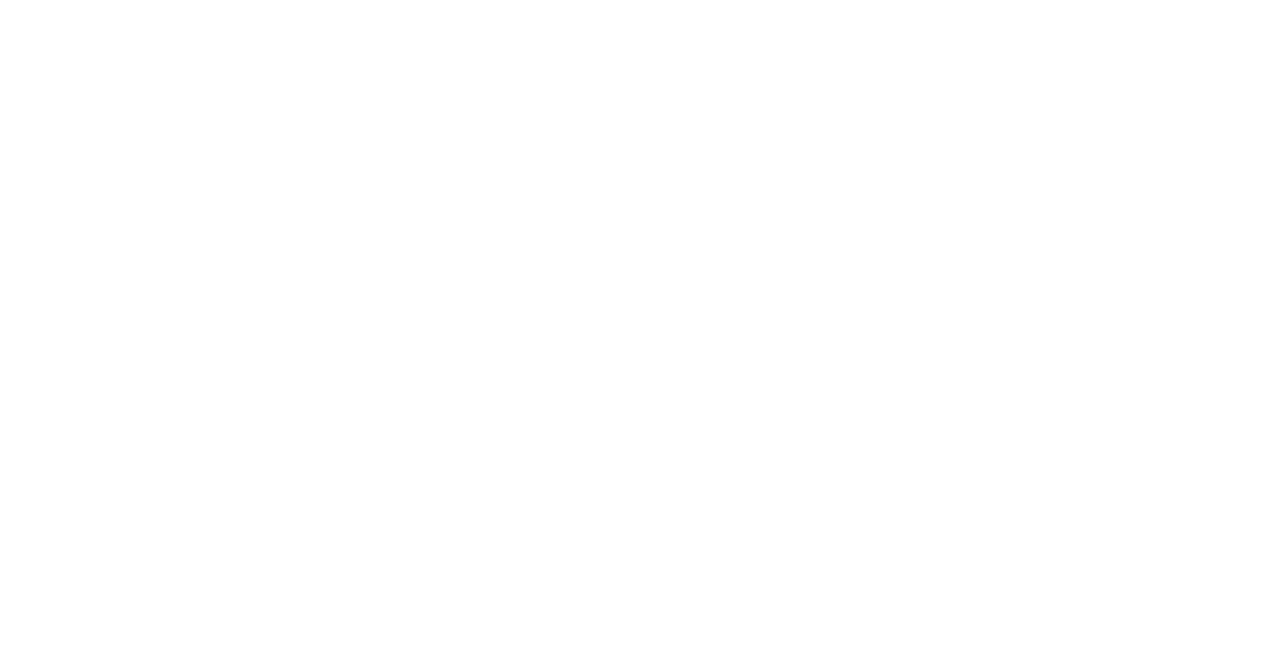
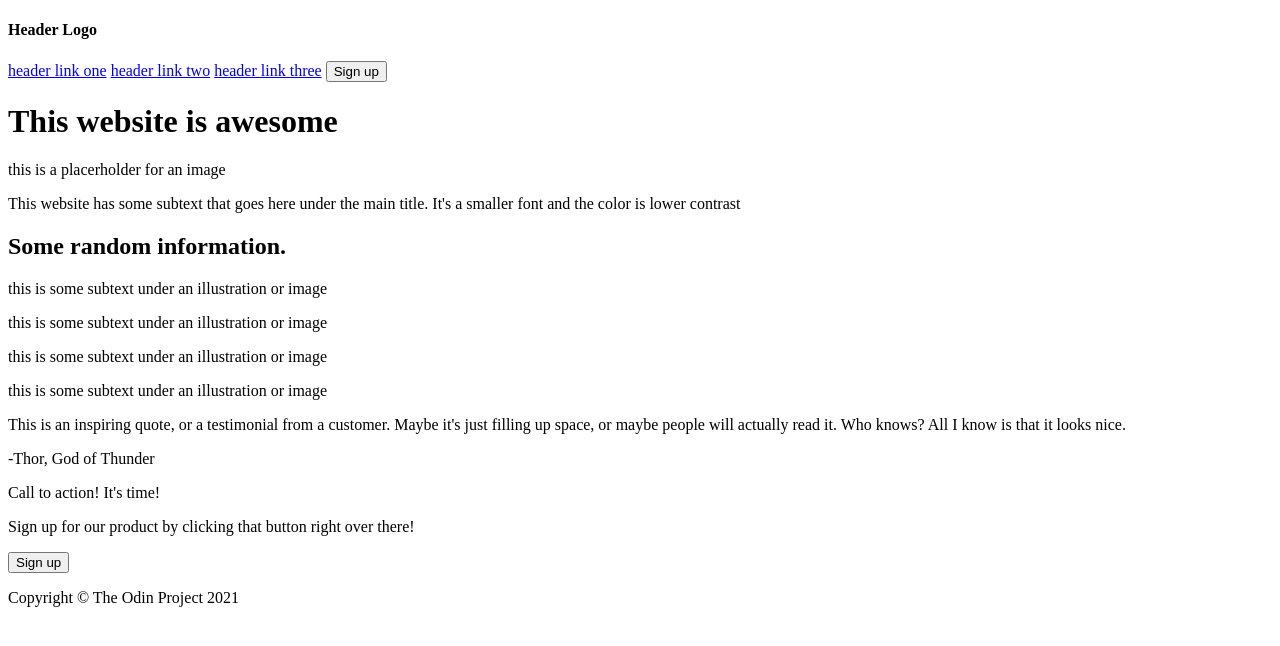
Before and after one commit to Shevrel/odin-landingpage, a plain HTML site: page index.html in a window 1280 px wide. Drawn offline with Linux system fonts and the light colour scheme.

Commit message:
Place all elements site

```diff
--- a/index.html
+++ b/index.html
@@ -5,7 +5,32 @@
         <title>Landing Page</title>
     </head>
 
+
     <body>
+      <h4>Header Logo</h4>
+      <a href="#">header link one</a>
+      <a href="#">header link two</a>
+      <a href="#">header link three</a>
+      <button>Sign up</button>
+      <h1>This website is awesome</h1>
+      <p>this is a placerholder for an image</p>
+      <p>This website has some subtext that goes here under the main title. It's a smaller font and the color is lower contrast</p>
+
+      <h2>Some random information.</h2>
+      <p>this is some subtext under an illustration or image</p>
+      <p>this is some subtext under an illustration or image</p>
+      <p>this is some subtext under an illustration or image</p>
+      <p>this is some subtext under an illustration or image</p>
+
+      <p>This is an inspiring quote, or a testimonial from a customer.
+         Maybe it's just filling up space, or maybe people will actually read it. Who knows? All I know is that it looks nice.</p>
+      <p>-Thor, God of Thunder</p>
+
+      <p>Call to action! It's time!</p>
+      <p>Sign up for our product by clicking that button right over there!</p>
+      <button>Sign up</button>
+
+      <p>Copyright &#169 The Odin Project 2021</p>
 
     </body>
 </html>
```
